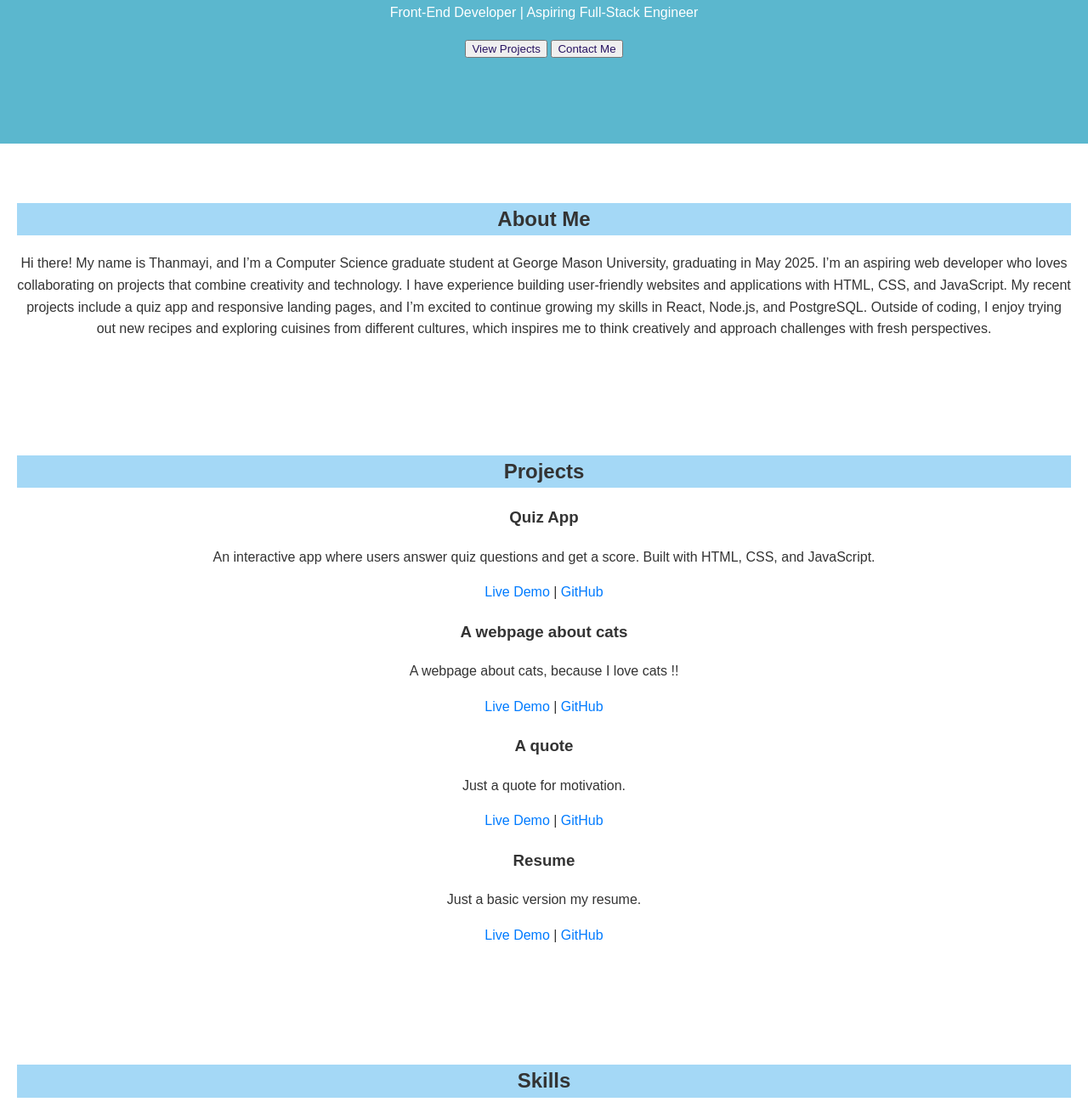
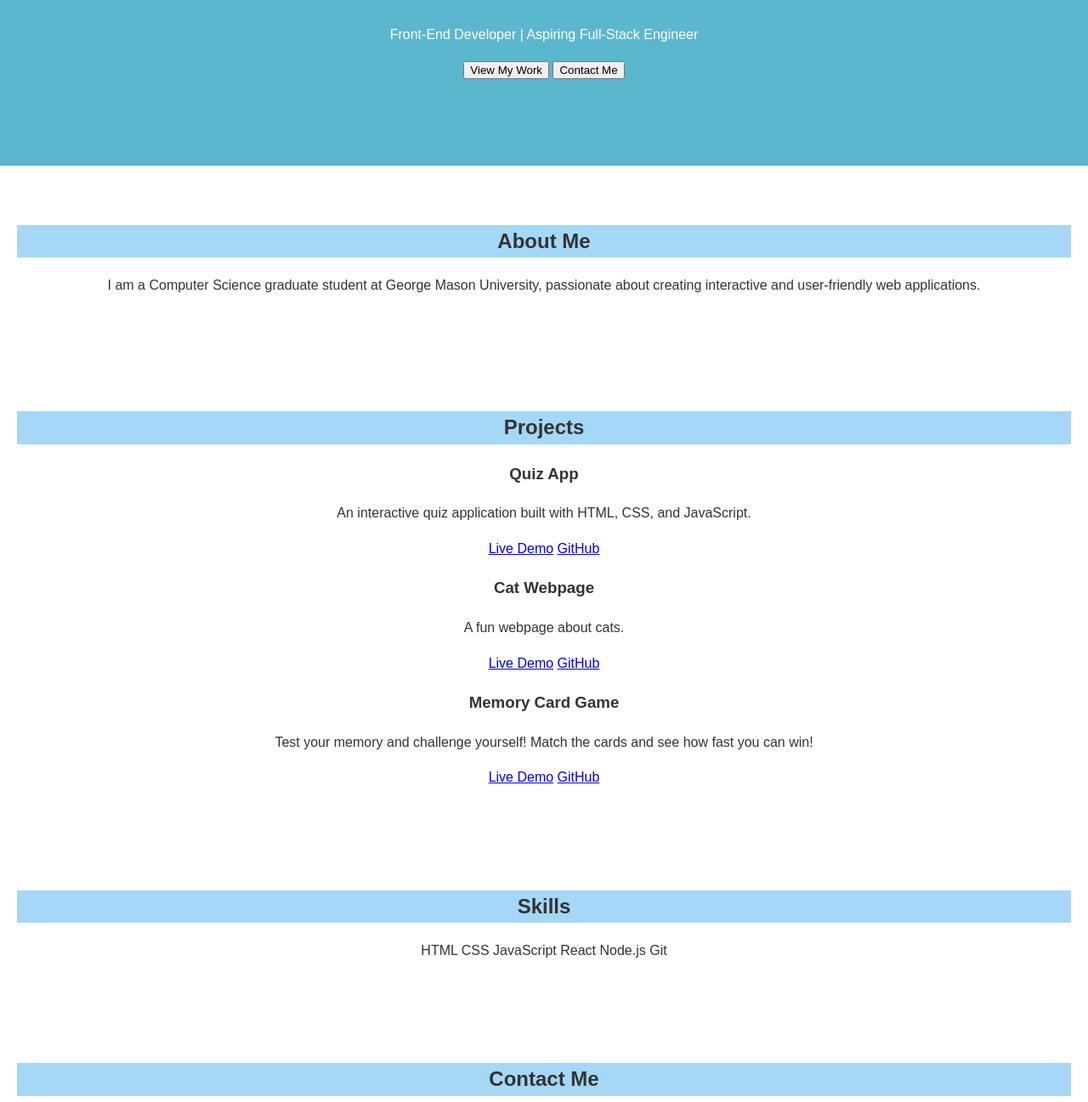
Before and after one commit to trajendr/myPortfolio, a plain HTML site: page index.html in a window 1280 px wide. Shown: the part 274-1571 px from the top of the page at 85% size. Drawn offline with Linux system fonts and the light colour scheme.

Commit message:
Update index.html

```diff
--- a/index.html
+++ b/index.html
@@ -3,11 +3,13 @@
 <head>
     <meta charset="UTF-8">
     <meta name="viewport" content="width=device-width, initial-scale=1.0">
-  <title>My Portfolio</title>
+    <title>Thanmayi Rajendra | Portfolio</title>
     <link rel="stylesheet" href="styles.css">
 </head>
 <body>
 
+    <header>
+        <div class="logo">Thanmayi Rajendra</div>
         <nav>
             <ul>
                 <li><a href="#home">Home</a></li>
@@ -17,67 +19,59 @@
                 <li><a href="#contact">Contact</a></li>
             </ul>
         </nav>
-
+    </header>
 
     <section id="home">
-    <h1>Hello, I'm Thanmayi Rajendra</h1>
+        <div class="hero-content">
+            <h1>Hi, I'm <span class="highlight">Thanmayi Rajendra</span></h1>
             <p>Front-End Developer | Aspiring Full-Stack Engineer</p>
-    <button><a href="#projects">View Projects</a></button>
-    <button><a href="#contact">Contact Me</a></button>
+            <div class="button-group">
+                <button onclick="scrollToSection('projects')">View My Work</button>
+                <button onclick="scrollToSection('contact')">Contact Me</button>
+            </div>
+        </div>
     </section>
-
 
     <section id="about">
         <h2>About Me</h2>
-    <p>Hi there! My name is Thanmayi, and I’m a Computer Science graduate student at George Mason University, graduating in May 2025. I’m an aspiring web developer who loves collaborating on projects that combine creativity and technology.
-
-        I have experience building user-friendly websites and applications with HTML, CSS, and JavaScript. My recent projects include a quiz app and responsive landing pages, and I’m excited to continue growing my skills in React, Node.js, and PostgreSQL.
-
-        Outside of coding, I enjoy trying out new recipes and exploring cuisines from different cultures, which inspires me to think creatively and approach challenges with fresh perspectives.</p>
+        <p>I am a Computer Science graduate student at George Mason University, passionate about creating interactive and user-friendly web applications.</p>
     </section>
-
 
     <section id="projects">
         <h2>Projects</h2>
-    <div class="project">
+        <div class="project-grid">
+            <div class="project-card">
                 <h3>Quiz App</h3>
-      <p>An interactive app where users answer quiz questions and get a score. Built with HTML, CSS, and JavaScript.</p>
-      <a href="https://trajendr.github.io/quiz-app/" target="_blank">Live Demo</a>  |
+                <p>An interactive quiz application built with HTML, CSS, and JavaScript.</p>
+                <a href="https://trajendr.github.io/quiz-app/" target="_blank">Live Demo</a>
                 <a href="https://github.com/trajendr/quiz-app" target="_blank">GitHub</a>
-
-      <h3>A webpage about cats</h3>
-      <p>A webpage about cats, because I love cats !!</p>
-      <a href="https://trajendr.github.io/catwebpage/" target="_blank">Live Demo</a> |
+            </div>
+            <div class="project-card">
+                <h3>Cat Webpage</h3>
+                <p>A fun webpage about cats.</p>
+                <a href="https://trajendr.github.io/catwebpage/" target="_blank">Live Demo</a>
                 <a href="https://github.com/trajendr/catwebpage" target="_blank">GitHub</a>
-
-      <h3>A quote</h3>
-      <p>Just a quote for motivation.</p>
-      <a href="https://trajendr.github.io/quote/" target="_blank">Live Demo</a> |
-      <a href="https://github.com/trajendr/quote" target="_blank">GitHub</a>
-
-      <h3>Resume</h3>
-      <p>Just a basic version my resume.</p>
-      <a href="https://trajendr.github.io/resume/" target="_blank">Live Demo</a> |
-      <a href="https://github.com/trajendr/resume" target="_blank">GitHub</a>
-
-
             </div>
-
+            <div class="project-card">
+                <h3>Memory Card Game</h3>
+                <p>Test your memory and challenge yourself! Match the cards and see how fast you can win!</p>
+                <a href="https://trajendr.github.io/Memory-Card-Game/" target="_blank">Live Demo</a>
+                <a href="https://github.com/trajendr/Memory-Card-Game" target="_blank">GitHub</a>
+            </div>
+        </div>
     </section>
-
 
     <section id="skills">
         <h2>Skills</h2>
-    <div>
-        <h4>HTML</h4>
-        <h4>CSS</h4>
-        <h4>JavaScript</h4>
-        <h4>React</h4>
-        <h4>Node.js</h4>
-        <h4>Git</h4>
+        <div class="skills-container">
+            <span>HTML</span>
+            <span>CSS</span>
+            <span>JavaScript</span>
+            <span>React</span>
+            <span>Node.js</span>
+            <span>Git</span>
         </div>
     </section>
-
 
     <section id="contact">
         <h2>Contact Me</h2>
@@ -91,9 +85,8 @@
         <p>LinkedIn: <a href="https://www.linkedin.com/in/thanmayi-rajendra-3739641a1/" target="_blank">Thanmayi Rajendra</a></p>
     </section>
 
-
     <footer>
-    <p>&copy; 2025 Thanmayi Rajendra. All rights reserved.</p>
+        <p>© 2025 Thanmayi Rajendra. All Rights Reserved.</p>
     </footer>
 
     <script src="script.js"></script>
```
Lines whose indentation alone changed are shown as unchanged.
